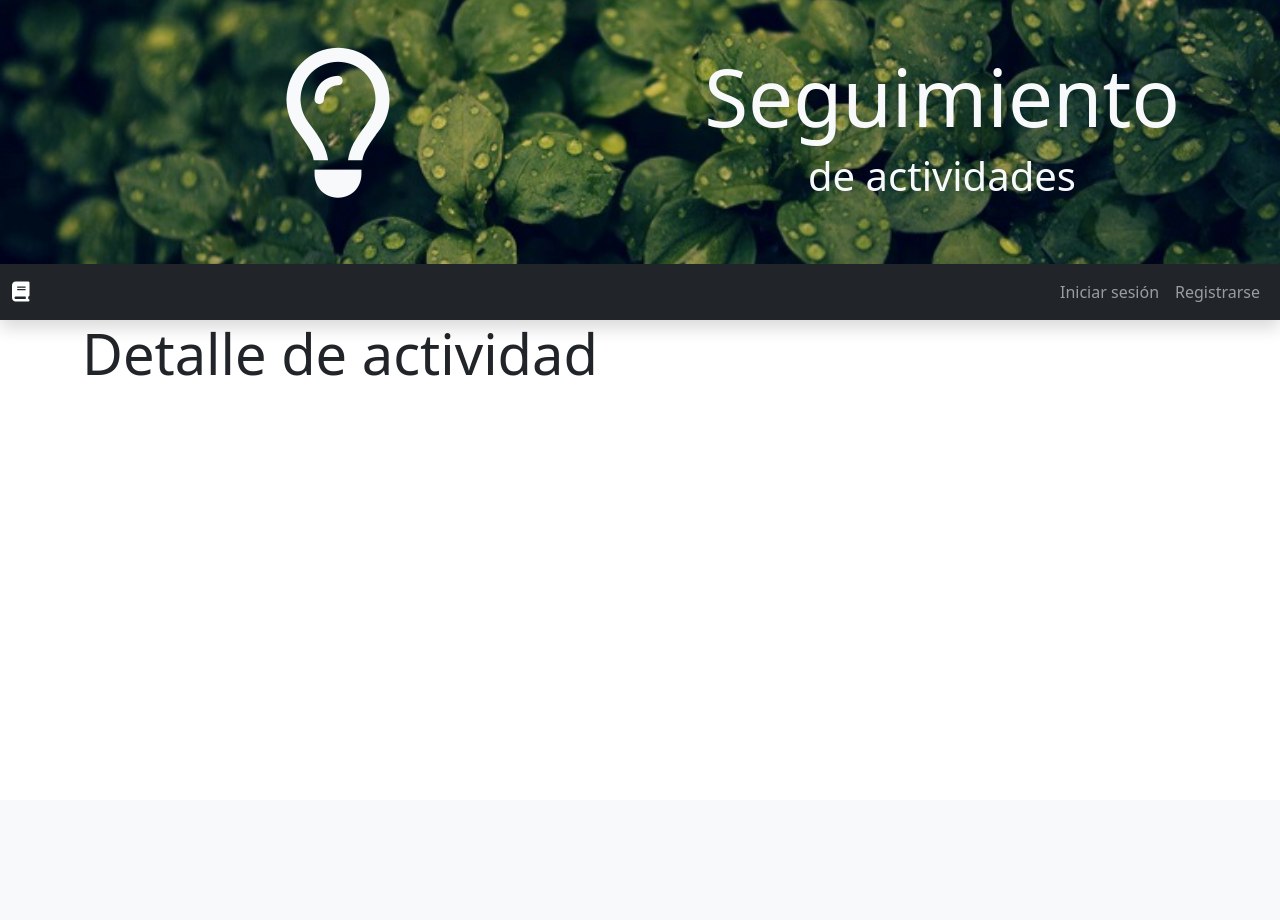
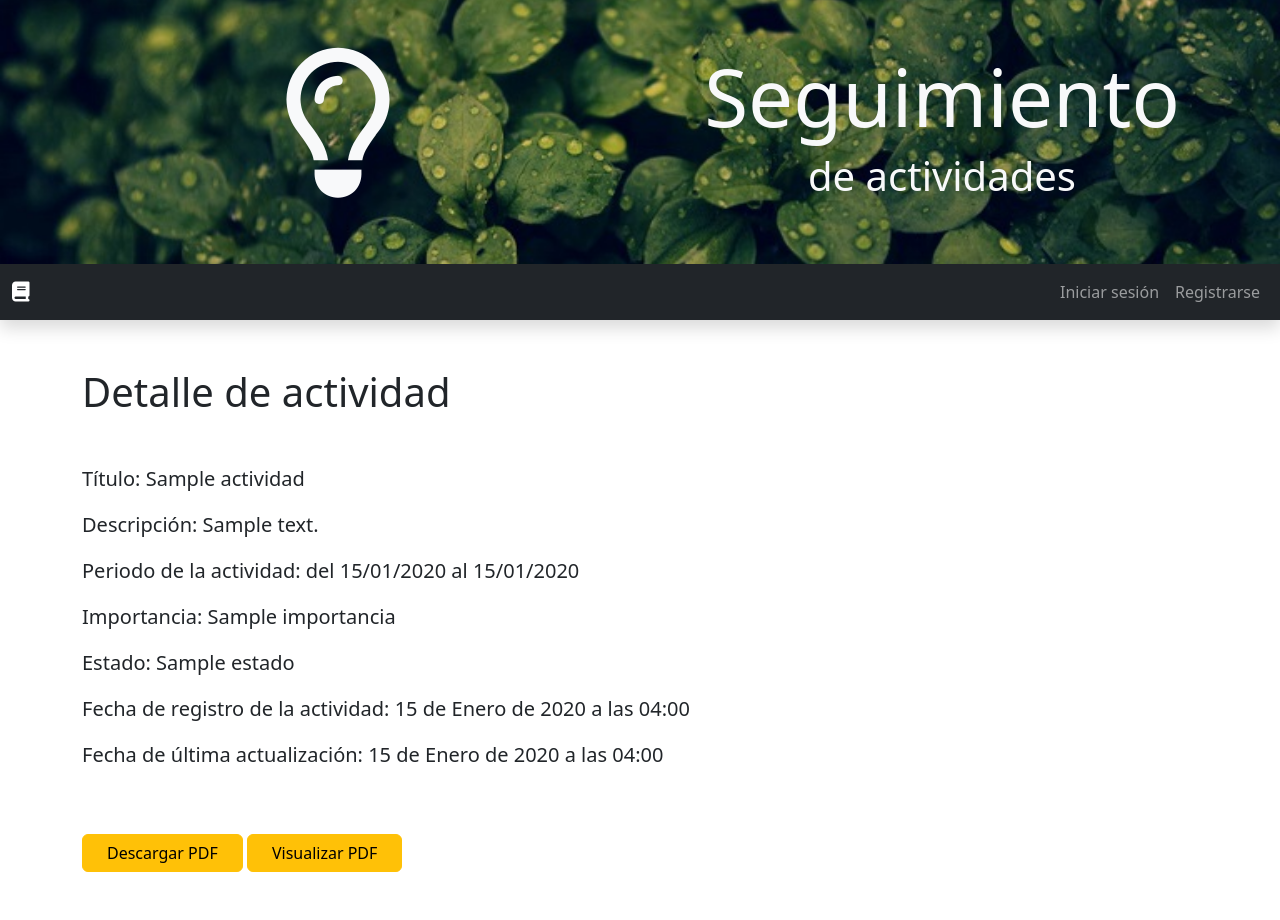
Before and after one commit to tareas-desarrollo-web-django/curso-python-django-estudiantes, a Django app: page /actividades/detalle/1/ in a window 1280 px wide. Before the commit the page ends 376 px from the top, so only its background shows below. Run offline with Django 4.2, Linux system fonts and the light colour scheme; tables that the repository leaves empty hold one stand-in row (values such as "Sample post").

Commit message:
Vista detalle

```diff
--- a/Modulo 06/practicas/actividades/templates/actividades/detalle.html
+++ b/Modulo 06/practicas/actividades/templates/actividades/detalle.html
@@ -2,5 +2,28 @@
 
 
 {% block contenido %}
-<h1 class="container display-4">Detalle de actividad</h1>
+
+<div class="container my-5">
+    <h1 class="display-6">Detalle de actividad</h1>
+</div>
+
+<div class="container">
+    <p class="lead"><strong>Título:</strong> {{actividad.titulo}}</p>
+    <p class="lead"><strong>Descripción:</strong> {{actividad.descripcion}}</p>
+    <p class="lead"><strong>Periodo de la actividad:</strong> del {{actividad.fecha_inicio|date:'d/m/Y'}} al {{actividad.fecha_limite|date:'d/m/Y'}} </p>
+    <p class="lead"><strong>Importancia:</strong> {{actividad.importancia}}</p>
+    <p class="lead"><strong>Estado:</strong> {{actividad.estado}}</p>
+    <p class="lead"><strong>Fecha de registro de la actividad:</strong> {{actividad.fecha_creacion}}</p>
+    <p class="lead"><strong>Fecha de última actualización:</strong> {{actividad.fecha_actualizacion}}</p>
+</div>
+
+
+<div class="container d-flex flex-wrap gap-3 py-5 justify-content-between">
+    <form method="POST">
+        {% csrf_token %}
+        <button type="submit" class="btn btn-warning px-4" name="accion" value="descargar">Descargar PDF</button>
+        <button type="submit" class="btn btn-warning px-4" name="accion" value="visualizar">Visualizar PDF</button>
+    </form>
+</div>
+
 {% endblock %}
--- a/Modulo 06/practicas/actividades/templates/actividades/lista.html
+++ b/Modulo 06/practicas/actividades/templates/actividades/lista.html
@@ -20,6 +20,9 @@
         </a>
     </div>
     {% endfor %}
+    {% if not actividades %}
+    <div>No hay actividades registradas</div>
+    {% endif %}
 </div>
 
 
--- a/Modulo 06/practicas/actividades/views.py
+++ b/Modulo 06/practicas/actividades/views.py
@@ -1,7 +1,8 @@
 from django.shortcuts import render, redirect
 from django.urls import reverse_lazy, reverse
-from django.views.generic import TemplateView, CreateView, ListView
+from django.views.generic import TemplateView, CreateView, ListView, DetailView
 from django.contrib.auth.mixins import LoginRequiredMixin
+from django.http import HttpResponse, FileResponse
 
 # Para el email
 from django.conf import settings
@@ -10,6 +11,10 @@ from django.template.loader import render_to_string
 from django.utils.html import strip_tags
 from pathlib import Path
 from email.mime.image import MIMEImage
+
+import lorem
+import datetime
+import random
 
 from .models import Actividad, Importancia, Estado
 
@@ -98,7 +103,7 @@ class Lista(LoginRequiredMixin, ListView):
     template_name = 'actividades/lista.html'
     # model = Actividad
     context_object_name = 'actividades'
-    paginate_by = 4
+    paginate_by = 3
     page_kwarg = 'pagina'
 
     def get_queryset(self):
@@ -128,13 +133,104 @@ class Lista(LoginRequiredMixin, ListView):
         return contexto
 
 
-class Generador(TemplateView):
+class Generador(LoginRequiredMixin, TemplateView):
+    login_url = reverse_lazy('usuarios:iniciar_sesion')
     template_name = 'actividades/generador.html'
 
+    def post(self, request):
+        cantidad = int(request.POST.get('cantidad', 0))
+
+        # La fecha de inicio de cada actividad será un día aleatorio entre 'fecha_base' y 100 días después
+        fecha_base = datetime.date(year=2023, month=1, day=1)
+
+        et_importancia = Importancia.objects.all()
+        et_estado = Estado.objects.all()
+
+        for _ in range(cantidad):
+            actividad = Actividad()
+            actividad.titulo = lorem.sentence()
+            actividad.descripcion = lorem.paragraph()
+            # Fecha de inicio aleatorio entre 0 y 100 días después de la fecha base
+            actividad.fecha_inicio = fecha_base + datetime.timedelta(days=random.randint(0, 100))
+            # Fecha límite aleatorio entre 30 y 90 días después de la fecha de inicio
+            actividad.fecha_limite = actividad.fecha_inicio + datetime.timedelta(days=random.randint(30, 90))
+            # Asignamos la actividad al usario autenticado
+            actividad.usuario = request.user
+            # Importancia y estado aleatorio
+            actividad.importancia = et_importancia[random.randint(0, len(et_importancia) - 1)]
+            actividad.estado = et_estado[random.randint(0, len(et_estado) - 1)]
+            actividad.save()
+
+        return redirect('actividades:lista')
 
 
-class Detalle(TemplateView):
+class Detalle(DetailView):
     template_name = 'actividades/detalle.html'
+    model = Actividad
+    # Cambiar el nombre a la variable de contexto
+    # context_object_name = 'instancia'
+    # Contexto extra
+    # extra_context = {}
+    # Especificar otro nombre de la variable que contiene el pk en la URL
+    # pk_url_kwarg = 'object_id'
+
+    def post(self, request, *args, **kwargs):
+        descargar = (request.POST['accion'] == 'descargar')
+
+        actividad = self.get_object()
+
+        buffer = self.generar_pdf(actividad)
+
+        return FileResponse(buffer, as_attachment=descargar, filename='actividad.pdf')
+
+    def generar_pdf(self, actividad):
+        # Buffer de escritura
+        buffer = io.BytesIO()
+        # Canvas sobre el que escribiremos el PDF
+        pdf = canvas.Canvas(buffer, pagesize=pagesizes.letter)
+
+        # Linea actual de escritura de arriba a abajo
+        linea = 3
+        # Puntos de alto por cada linea
+        linea_puntos = 14
+        # Margen izquierdo desde donde se iniciará la escritura en cada linea
+        inicio_linea = 30
+
+        # Escribimos el contenido de la actividad en el PDF
+        pdf.drawString(inicio_linea, 780 - linea * linea_puntos, "Titulo:")
+        linea += 1
+        pdf.drawString(inicio_linea, 780 - linea * linea_puntos, actividad.titulo)
+        linea += 2
+        pdf.drawString(inicio_linea, 780 - linea * linea_puntos, "Descripción:")
+        linea += 1
+        # Para la descripción separaremos todo en lineas de 10 palabras
+        palabras = actividad.descripcion.split()
+        i = 0
+        while i < len(palabras):
+            pdf.drawString(inicio_linea, 780 - linea * linea_puntos, ' '.join(palabras[i:min(i + 10, len(palabras))]))
+            linea += 1
+            i += 10
+        linea += 1
+
+        pdf.drawString(inicio_linea, 780 - linea * linea_puntos, f"Fecha de inicio: {actividad.fecha_inicio.strftime('%d/%m/%Y')}")
+        linea += 2
+        pdf.drawString(inicio_linea, 780 - linea * linea_puntos, f"Fecha límite: {actividad.fecha_limite.strftime('%d/%m/%Y')}")
+        linea += 2
+
+        pdf.drawString(inicio_linea, 780 - linea * linea_puntos, f"Importancia: {actividad.importancia}")
+        linea += 2
+        pdf.drawString(inicio_linea, 780 - linea * linea_puntos, f"Estado: {actividad.estado}")
+        linea += 2
+
+        # Volcamos el PDF en el buffer
+        pdf.showPage()
+        pdf.save()
+
+        # Posicionamos el cursero del buffer al inicio para que el FileResponse pueda usarlo
+        buffer.seek(0)
+
+        return buffer
+
 
 
 class Editar(TemplateView):
```
Also changed, not shown: Modulo 06/practicas/actividades/templates/actividades/editar.html (line endings or trailing spaces).
